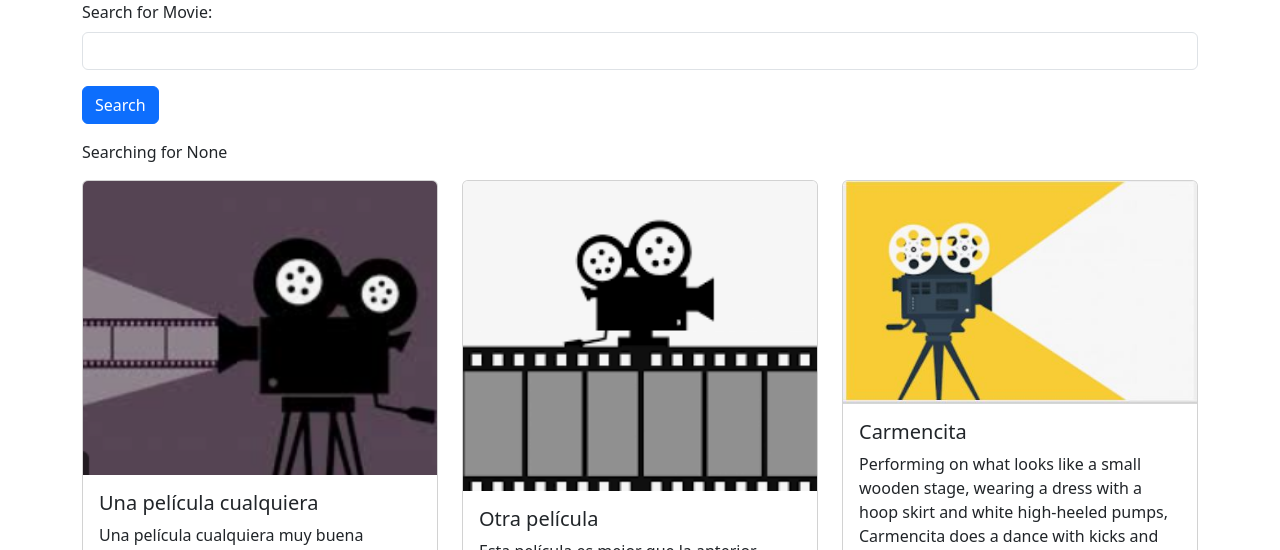
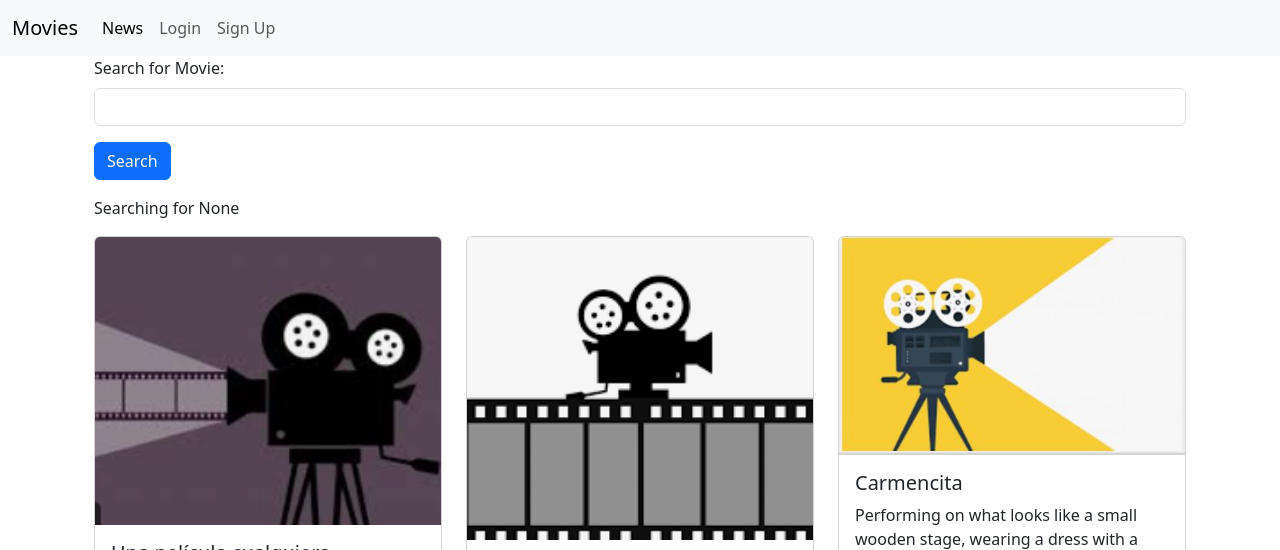
Before and after one commit to paolavallejo/Taller2_PI1_20252, a Django app: page / in a window 1280 px wide. Shown: the top 550 px of the page. Run offline with Django 5.2, Linux system fonts and the light colour scheme; data comes from the database, SQL or seed files in the repository.

Commit message:
Inclusión de navbar

```diff
--- a/movie/templates/home.html
+++ b/movie/templates/home.html
@@ -1,12 +1,5 @@
-<!-- <h1>Welcome to Home Page</h1> -->
-
-<!-- Lo que está entre llaves es el nombre del parámetro que se recupera desde views -->
-<!-- <h1>Welcome to Home Page, {{name}}</h1> -->
-<!-- <h2>This is the full home page</h2> -->
-
-<head>
-    <link href="https://cdn.jsdelivr.net/npm/bootstrap@5.3.7/dist/css/bootstrap.min.css" rel="stylesheet" integrity="sha384-LN+7fdVzj6u52u30Kp6M/trliBMCMKTyK833zpbD+pXdCLuTusPj697FH4R/5mcr" crossorigin="anonymous">
-</head>
+{% extends 'base.html' %}
+{% block content %}
 
 <div class="container">  <!-- mejora el espaciado de la pagina-->
     <form action=""> <!-- especifica que al hacer clic en enviar, enviamos el formulario a la misma página-->
@@ -55,3 +48,4 @@
     </div>
     <br/>
 </div>
+{% endblock content %}
--- a/moviereviews/settings.py
+++ b/moviereviews/settings.py
@@ -60,7 +60,7 @@
 TEMPLATES = [
     {
         'BACKEND': 'django.template.backends.django.DjangoTemplates',
-        'DIRS': [],
+        'DIRS': [os.path.join(BASE_DIR, 'moviereviews/templates')],
         'APP_DIRS': True,
         'OPTIONS': {
             'context_processors': [
--- /dev/null
+++ b/moviereviews/templates/base.html
@@ -0,0 +1,74 @@
+<head>
+    <link href="https://cdn.jsdelivr.net/npm/bootstrap@5.3.7/dist/css/bootstrap.min.css" rel="stylesheet" integrity="sha384-LN+7fdVzj6u52u30Kp6M/trliBMCMKTyK833zpbD+pXdCLuTusPj697FH4R/5mcr" crossorigin="anonymous">
+    <script src="https://cdn.jsdelivr.net/npm/bootstrap@5.3.7/dist/js/bootstrap.bundle.min.js" integrity="sha384-ndDqU0Gzau9qJ1lfW4pNLlhNTkCfHzAVBReH9diLvGRem5+R9g2FzA8ZGN954O5Q" crossorigin="anonymous"></script>
+</head>
+
+<!-- Navbar genérico -->
+<!--
+<nav class="navbar navbar-expand-lg bg-body-tertiary">
+  <div class="container-fluid">
+    <a class="navbar-brand" href="#">Navbar</a>
+    <button class="navbar-toggler" type="button" data-bs-toggle="collapse" data-bs-target="#navbarSupportedContent" aria-controls="navbarSupportedContent" aria-expanded="false" aria-label="Toggle navigation">
+      <span class="navbar-toggler-icon"></span>
+    </button>
+    <div class="collapse navbar-collapse" id="navbarSupportedContent">
+      <ul class="navbar-nav me-auto mb-2 mb-lg-0">
+        <li class="nav-item">
+          <a class="nav-link active" aria-current="page" href="#">Home</a>
+        </li>
+        <li class="nav-item">
+          <a class="nav-link" href="#">Link</a>
+        </li>
+        <li class="nav-item dropdown">
+          <a class="nav-link dropdown-toggle" href="#" role="button" data-bs-toggle="dropdown" aria-expanded="false">
+            Dropdown
+          </a>
+          <ul class="dropdown-menu">
+            <li><a class="dropdown-item" href="#">Action</a></li>
+            <li><a class="dropdown-item" href="#">Another action</a></li>
+            <li><hr class="dropdown-divider"></li>
+            <li><a class="dropdown-item" href="#">Something else here</a></li>
+          </ul>
+        </li>
+        <li class="nav-item">
+          <a class="nav-link disabled" aria-disabled="true">Disabled</a>
+        </li>
+      </ul>
+      <form class="d-flex" role="search">
+        <input class="form-control me-2" type="search" placeholder="Search" aria-label="Search"/>
+        <button class="btn btn-outline-success" type="submit">Search</button>
+      </form>
+    </div>
+  </div>
+</nav>
+-->
+
+<nav class="navbar navbar-expand-lg bg-body-tertiary">
+  <div class="container-fluid">
+    <a class="navbar-brand" href="{% url 'home' %}">
+      {% load static %}
+      Movies
+    </a>
+    <button class="navbar-toggler" type="button" data-bs-toggle="collapse" data-bs-target="#navbarSupportedContent" aria-controls="navbarSupportedContent" aria-expanded="false" aria-label="Toggle navigation">
+      <span class="navbar-toggler-icon"></span>
+    </button>
+    <div class="collapse navbar-collapse" id="navbarSupportedContent">
+      <ul class="navbar-nav me-auto mb-2 mb-lg-0">
+        <li class="nav-item">
+          <a class="nav-link active" aria-current="page" href="{% url 'news' %}">News</a>
+        </li>
+        <li class="nav-item">
+          <a class="nav-link" href="#">Login</a>
+        </li>
+        <li class="nav-item">
+          <a class="nav-link" href="#">Sign Up</a>
+        </li>
+      </ul>
+    </div>
+  </div>
+</nav>
+
+<div class="container">
+    {% block content %}
+    {% endblock content %}
+</div>
--- a/news/templates/news.html
+++ b/news/templates/news.html
@@ -1,6 +1,8 @@
+<!--
 <head>
     <link href="https://cdn.jsdelivr.net/npm/bootstrap@5.3.7/dist/css/bootstrap.min.css" rel="stylesheet" integrity="sha384-LN+7fdVzj6u52u30Kp6M/trliBMCMKTyK833zpbD+pXdCLuTusPj697FH4R/5mcr" crossorigin="anonymous">
 </head>
+-->
 
 <!-- Card horizontal genérico -->
 <!--
```
